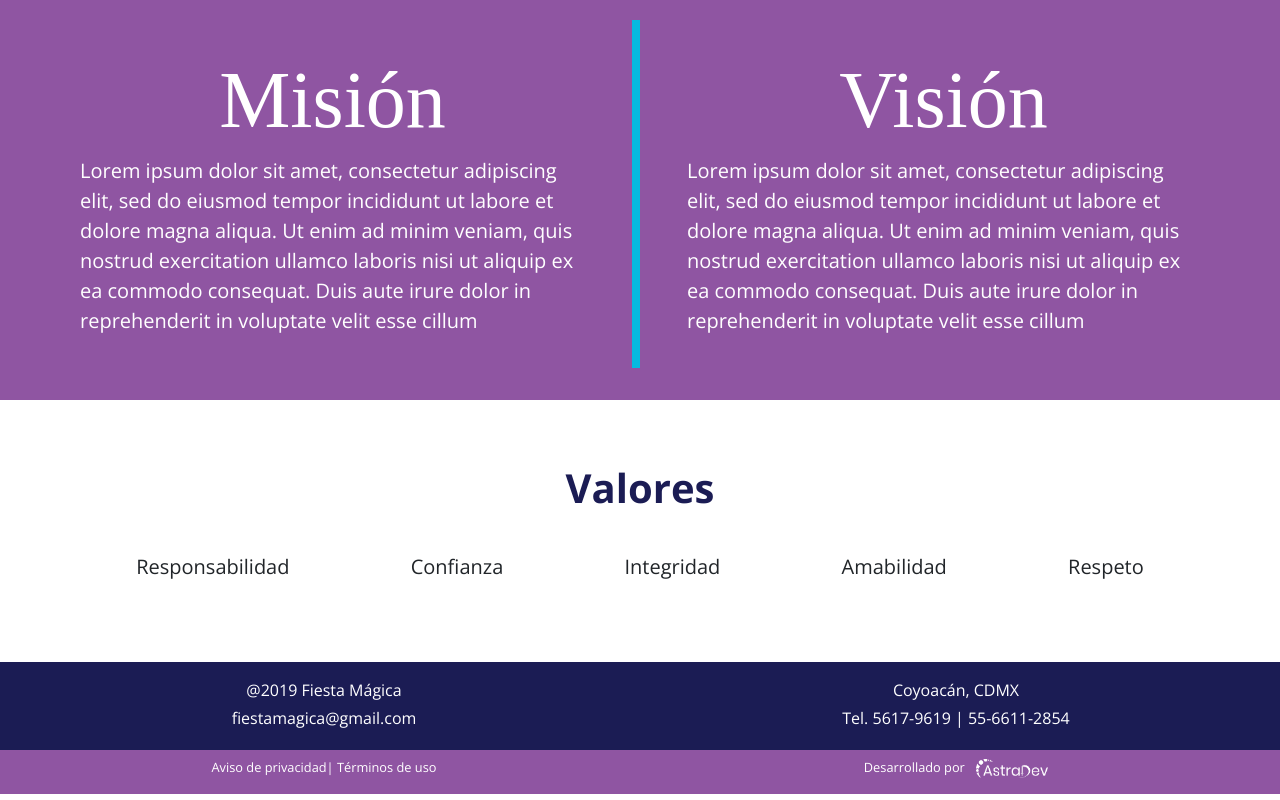
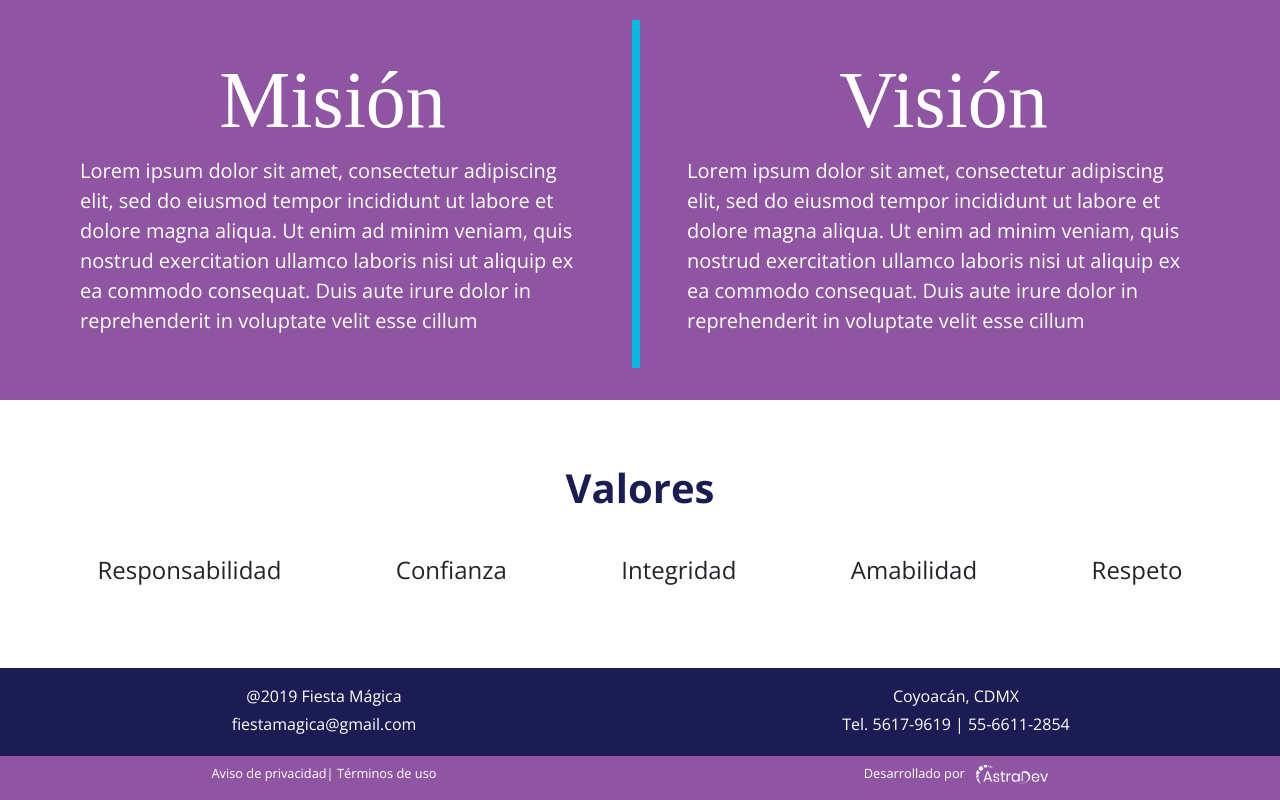
Before and after one commit to ErickRosete/fiesta-magica, a React (Create React App) app: page /nosotros in a window 1280 px wide. Shown: the part 860-1660 px from the top of the page. Built offline with nearby package versions, Linux system fonts and the light colour scheme; no server answers; the HTML template or start-up script is replaced by a standard one; a web font is replaced by a local one.

Commit message:
small screen css about

```diff
--- a/src/pages/About/About.css
+++ b/src/pages/About/About.css
@@ -62,13 +62,30 @@
     justify-content: space-evenly;
 }
 
-.valores-list span {
+.about .valores-list span {
     font-size: 1.25rem;
     padding-top: 1rem;
     padding-bottom: 1rem;
+    margin: 0rem;
 }
 
 @media (min-width: 600px) {
+    .about .valores-list span{
+        font-size: 1.5rem;
+        margin: 0rem 2rem;
+    }
+    .about span {
+        font-size: 1.25rem;
+    }
+    .top-line {
+        height: 0.5rem;
+    }
+    .nosotros {
+        width: 60%;
+    }
+}
+
+@media(min-width: 770px){
     .vision_container {
         padding-top: 2rem;
         padding-bottom: 2rem;
@@ -78,9 +95,6 @@
     .vision {
         padding: 2rem;
     }
-    .about span {
-        font-size: 1.25rem;
-    }
     .vr {
         border-right: 0.5rem solid var(--ligth-blue-color);
         border-bottom: none;
@@ -88,10 +102,4 @@
     .valores-list {
         padding-bottom: 2rem;
     }
-    .top-line {
-        height: 0.5rem;
-    }
-    .nosotros {
-        width: 60%;
-    }
 }
```
